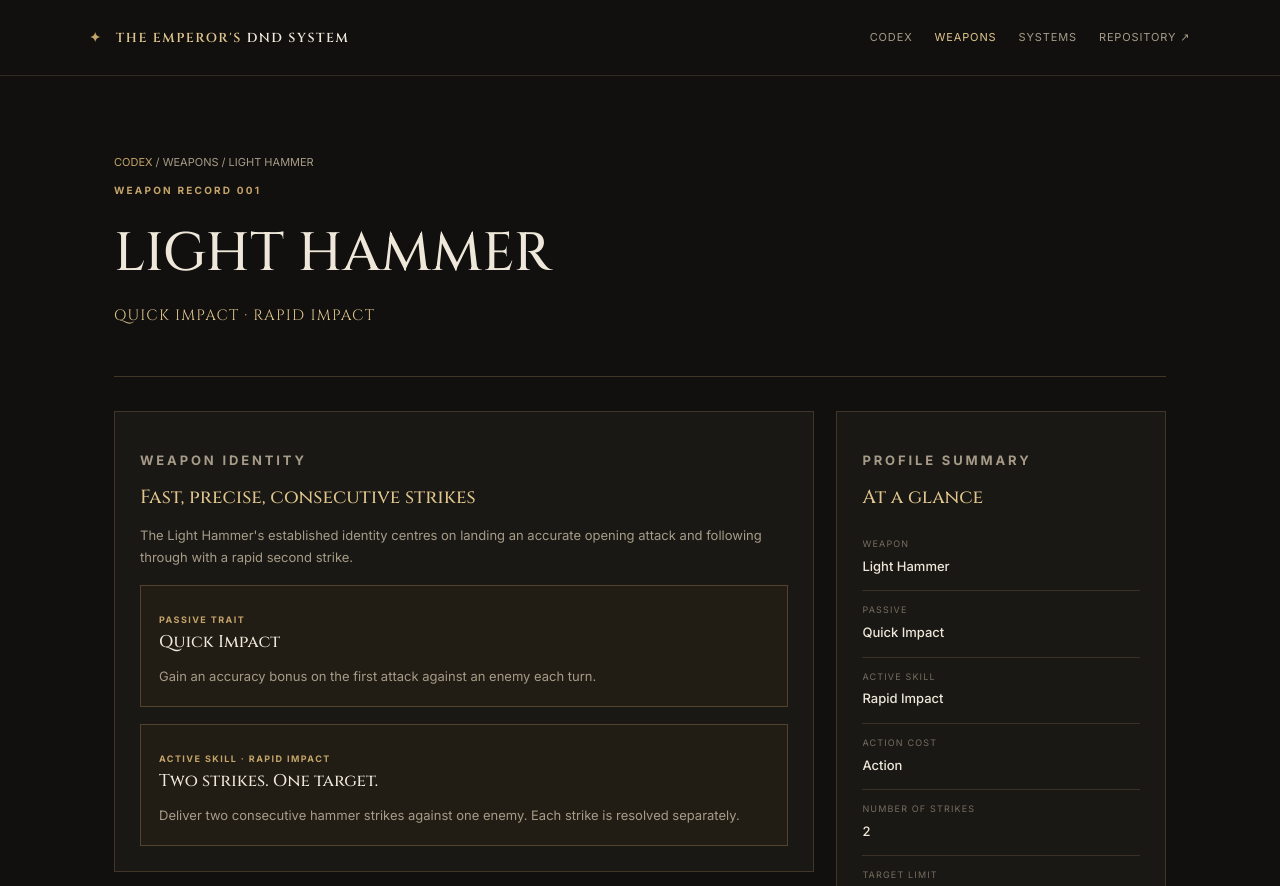
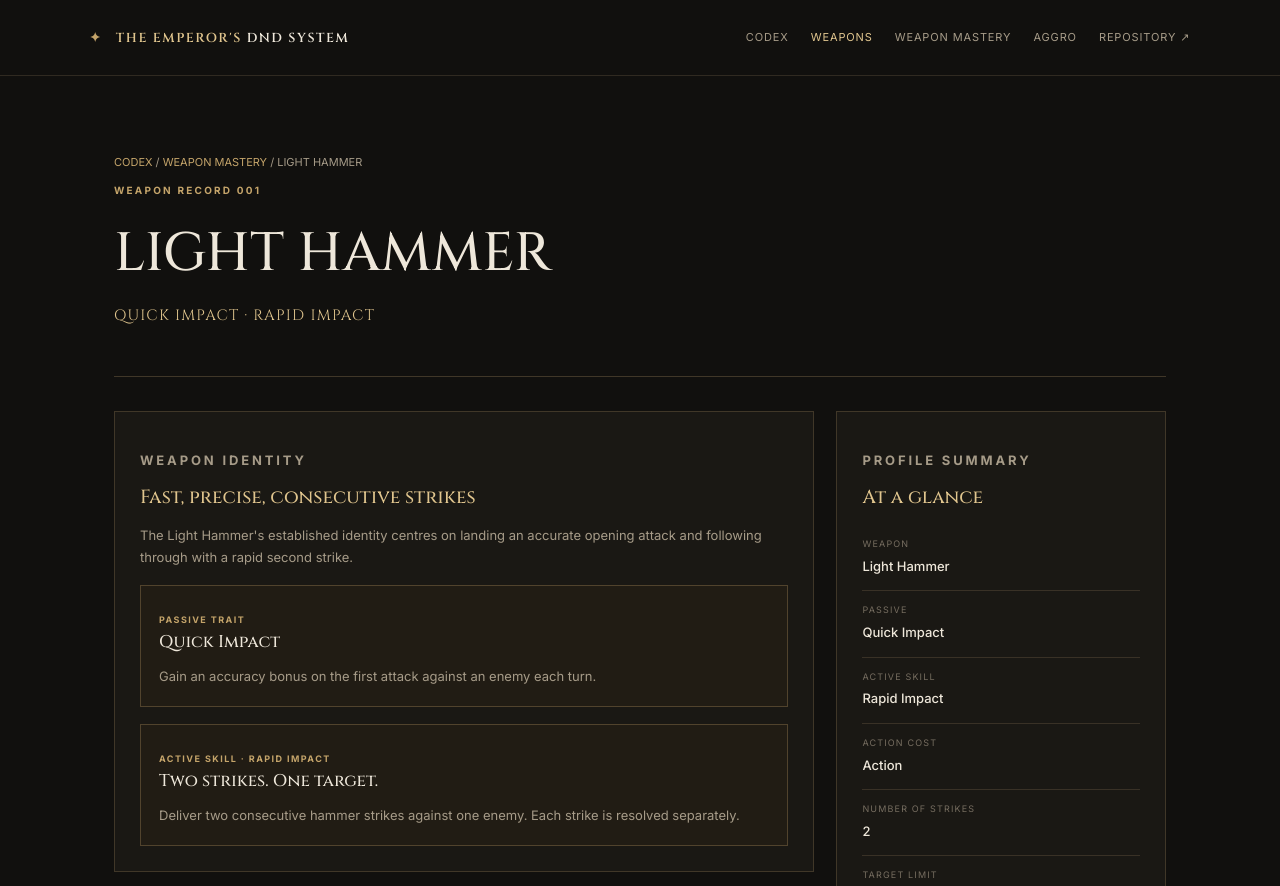
Before and after one commit to NEXMD/THE-EMPERORS-DND-SYSTEM, a plain HTML site: page weapons/light-hammer.html in a window 1280 px wide. Shown: the top 886 px of the page. Drawn offline with Linux system fonts and the light colour scheme.

Commit message:
Link Light Hammer profile to Weapon Master section

```diff
--- a/weapons/light-hammer.html
+++ b/weapons/light-hammer.html
@@ -13,13 +13,14 @@
     <nav aria-label="Main navigation">
       <a href="../index.html">Codex</a>
       <a class="active" href="../index.html#weapons">Weapons</a>
-      <a href="../index.html#systems">Systems</a>
+      <a href="../Weapon%20Master/index.html">Weapon Mastery</a>
+      <a href="../systems/aggro-system.html">Aggro</a>
       <a href="https://github.com/NEXMD/THE-EMPERORS-DND-SYSTEM">Repository ↗</a>
     </nav>
   </header>
   <main>
     <section class="page-title">
-      <p class="breadcrumb"><a href="../index.html">CODEX</a> / WEAPONS / LIGHT HAMMER</p>
+      <p class="breadcrumb"><a href="../index.html">CODEX</a> / <a href="../Weapon%20Master/index.html">WEAPON MASTERY</a> / LIGHT HAMMER</p>
       <p class="eyebrow">WEAPON RECORD 001</p>
       <h1>LIGHT HAMMER</h1>
       <p class="subtitle">QUICK IMPACT · RAPID IMPACT</p>
@@ -74,6 +75,7 @@
           <h2>Enemy health is hidden</h2>
           <p>Players do not see an enemy's exact health value. They therefore cannot reliably know whether the first strike was lethal before the second strike resolves. If the target has already been defeated, the second strike is still wasted and cannot switch targets.</p>
         </section>
+        <p><a class="text-link" href="../Weapon%20Master/Weapons/Light%20Hammer.md">Open Light Hammer design record ↗</a></p>
       </div>
 
       <aside>
```
